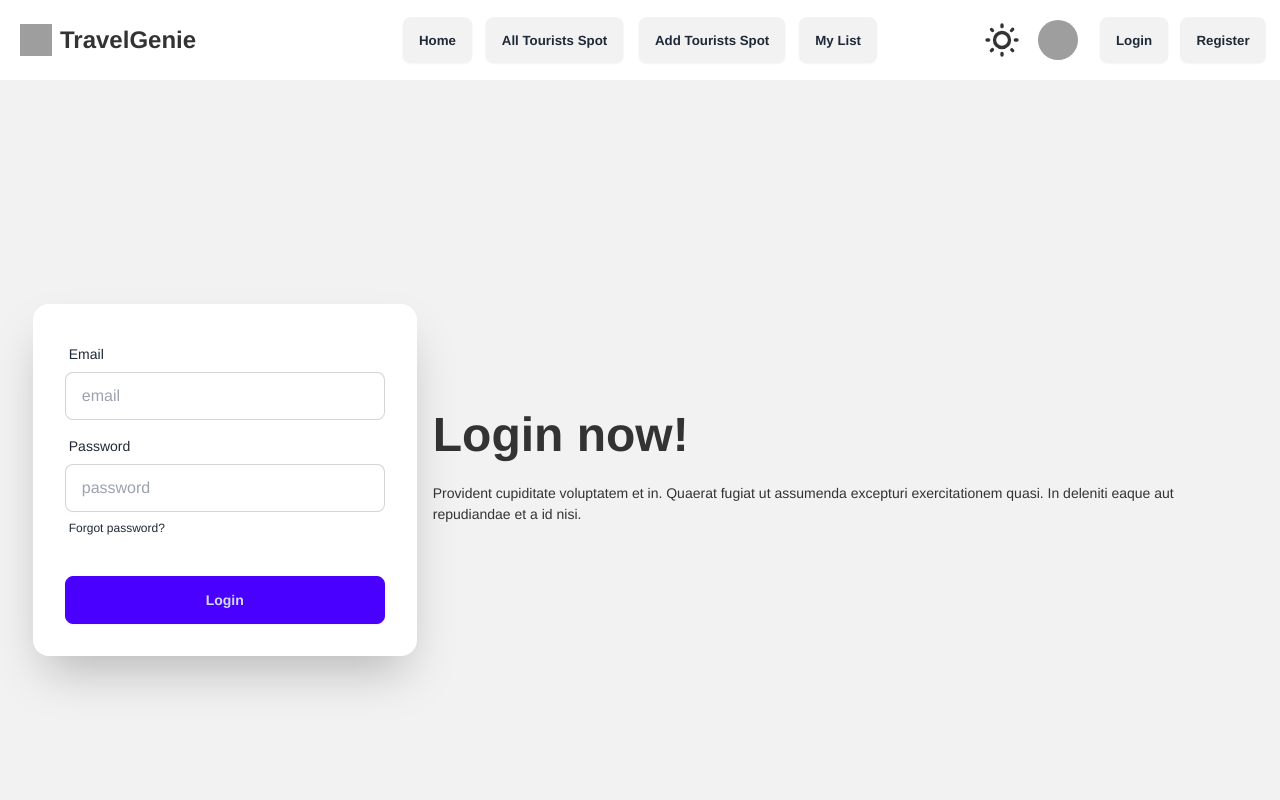
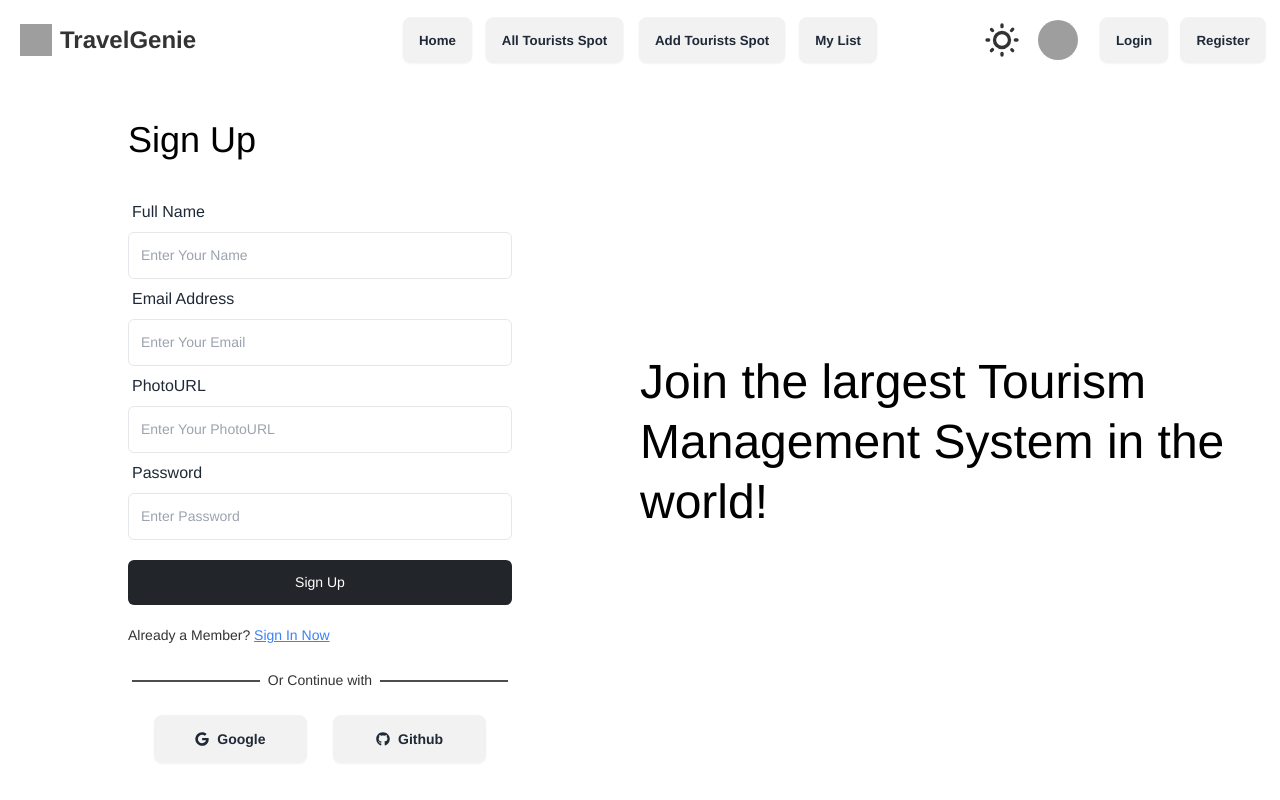
Before and after one commit to TousifNuhan/Assignment10_Client, a React (Vite) app: page /register in a window 1280 px wide. Shown: the top 800 px of the page. Built offline with nearby package versions, Linux system fonts and the light colour scheme; grey boxes are pictures that could not be loaded.

Commit message:
Register page designing part is done

```diff
--- a/src/components/Register/Register.jsx
+++ b/src/components/Register/Register.jsx
@@ -1,39 +1,80 @@
-
+import { Link } from "react-router-dom";
+import { FaGoogle } from "react-icons/fa";
+import { FaGithub } from "react-icons/fa";
 
 const Register = () => {
     return (
         <div>
-            <div className="hero bg-base-200 min-h-screen">
-                <div className="hero-content flex-col lg:flex-row-reverse">
-                    <div className="text-center lg:text-left">
-                        <h1 className="text-5xl font-bold">Login now!</h1>
-                        <p className="py-6">
-                            Provident cupiditate voluptatem et in. Quaerat fugiat ut assumenda excepturi exercitationem
-                            quasi. In deleniti eaque aut repudiandae et a id nisi.
-                        </p>
-                    </div>
-                    <div className="card bg-base-100 w-full max-w-sm shrink-0 shadow-2xl">
-                        <form className="card-body">
-                            <div className="form-control">
+            <div className="flex justify-center items-center mt-10 mb-16">
+                <div className="flex justify-center flex-1">
+                    <div className="w-3/5 ">
+                        <h1 className="text-4xl text-black">Sign Up</h1>
+                        <form className=" mt-8">
+                            <div className="">
                                 <label className="label">
-                                    <span className="label-text">Email</span>
+                                    <span className="label-text text-base">Full Name</span>
                                 </label>
-                                <input type="email" placeholder="email" className="input input-bordered" required />
+                                <input
+                                    type="text"
+                                    name="name"
+                                    placeholder="Enter Your Name"
+                                    className="py-3 px-3 rounded-md border focus:outline-none focus:border-blue-400 w-full max-w-xl" required />
                             </div>
-                            <div className="form-control">
+                            <div className="">
                                 <label className="label">
-                                    <span className="label-text">Password</span>
+                                    <span className="label-text text-base">Email Address</span>
                                 </label>
-                                <input type="password" placeholder="password" className="input input-bordered" required />
+                                <input
+                                    type="email"
+                                    name="email"
+                                    placeholder="Enter Your Email"
+                                    className="py-3 px-3 rounded-md border focus:outline-none focus:border-blue-400 w-full max-w-xl" required />
+                            </div>
+                            <div className="">
                                 <label className="label">
-                                    <a href="#" className="label-text-alt link link-hover">Forgot password?</a>
+                                    <span className="label-text text-base">PhotoURL</span>
                                 </label>
+                                <input
+                                    type="url"
+                                    name="PhotoURL"
+                                    placeholder="Enter Your PhotoURL"
+                                    className="py-3 px-3 rounded-md border focus:outline-none focus:border-blue-400 w-full max-w-xl" required />
                             </div>
-                            <div className="form-control mt-6">
-                                <button className="btn btn-primary">Login</button>
+                            <div className="">
+                                <label className="label">
+                                    <span className="label-text text-base">Password</span>
+                                </label>
+                                <input
+                                    type="password"
+                                    name="password"
+                                    placeholder="Enter Password"
+                                    className="py-3 px-3 rounded-md border focus:outline-none focus:border-blue-400 w-full max-w-xl" required />
+                            </div>
+                            <button className="bg-[#22262a] text-white w-full py-3 rounded-md mt-5 mb-5">Sign Up</button>
+                            <p >Already a Member? <Link to="/login" className="underline text-blue-500 cursor-pointer">Sign In Now</Link></p>
+
+                            <div className="flex justify-center items-center my-6">
+                                <hr className="border border-[#4c4d4d] w-1/3" />
+                                <p className="mx-2">Or Continue with</p>
+                                <hr className="border border-[#4c4d4d] w-1/3" />
+                            </div>
+
+                            <div className="flex items-center justify-evenly">
+                                <button className="flex btn w-2/5">
+                                    <FaGoogle />
+                                    <p>Google</p>
+                                </button>
+                                <button className="flex btn w-2/5">
+                                    <FaGithub />
+                                    <p>Github</p>
+                                </button>
+
                             </div>
                         </form>
                     </div>
+                </div>
+                <div className="flex-1">
+                    <h4 className="text-5xl leading-tight text-black">Join the largest Tourism Management System in the world!</h4>
                 </div>
             </div>
         </div>
```
